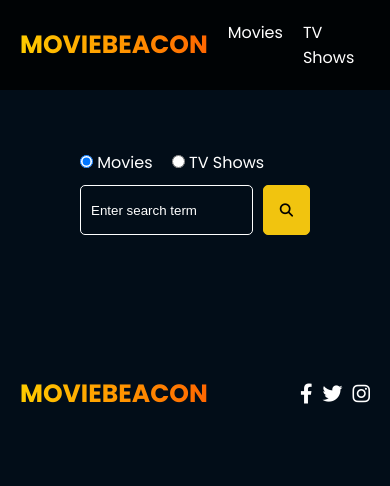
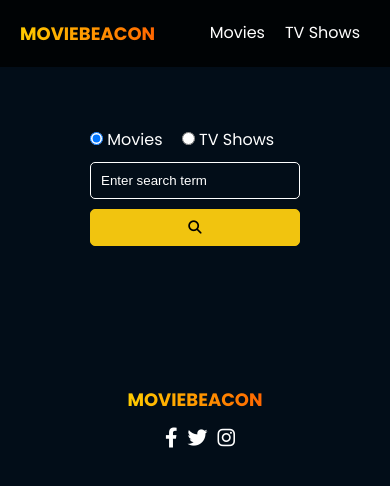
Before and after one commit to bisrat6/flixx, a plain HTML site: page search.html in a window 390 px wide. Drawn offline with Linux system fonts and the light colour scheme.

Commit message:
added media query for mobile phonw

```diff
--- a/css/style.css
+++ b/css/style.css
@@ -347,3 +347,64 @@ section h2 {
 #movie-details, #show-details {
     position: relative;
 }
+
+
+/* ===================== MEDIA QUERIES ===================== */
+@media screen and (max-width: 768px) {
+  /* Logo adjustments */
+  .main-header .logo,
+  .main-footer .container .logo {
+    font-size: 18px;
+    text-align: center;
+  }
+
+  .main-header .container {
+    align-items: flex-start;
+  }
+
+  .main-header ul li {
+    margin:0 10px;
+  }
+
+  /* Details Top Section */
+  .details-top {
+    flex-direction: column;
+    align-items: center;
+    text-align: center;
+  }
+
+  .details-top img {
+    width: 100%;
+    height: auto;
+    margin: 0 0 20px 0;
+  }
+
+  .details-top .btn {
+    width: 100%;
+  }
+
+  /* Search section */
+  .search .container form {
+    padding: 0 10px;
+  }
+
+  .search-flex {
+    flex-direction: column;
+  }
+
+  .search .container form input[type='text'] {
+    margin: 0 0 10px 0;
+  }
+
+  /* Footer */
+  .main-footer .container {
+    flex-direction: column;
+    align-items: center;
+    text-align: center;
+  }
+
+  .main-footer .container .social-links {
+    margin-top: 10px;
+    justify-content: center;
+  }
+}
```
